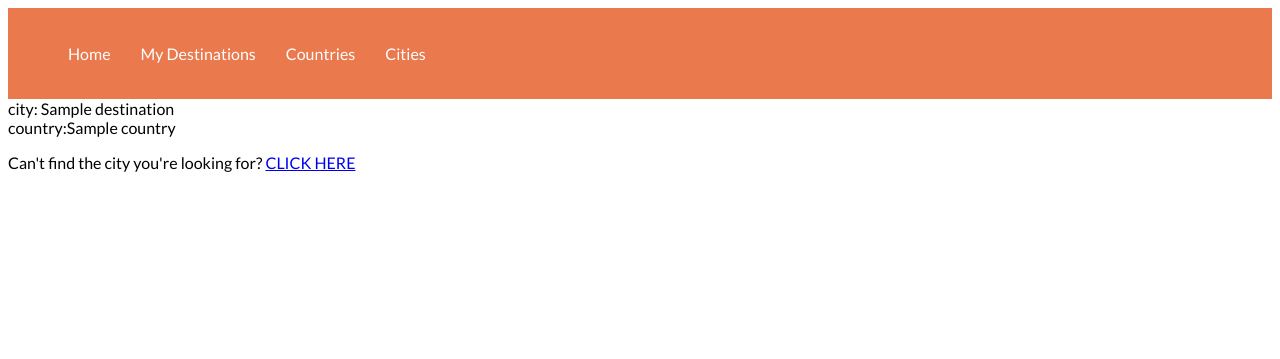
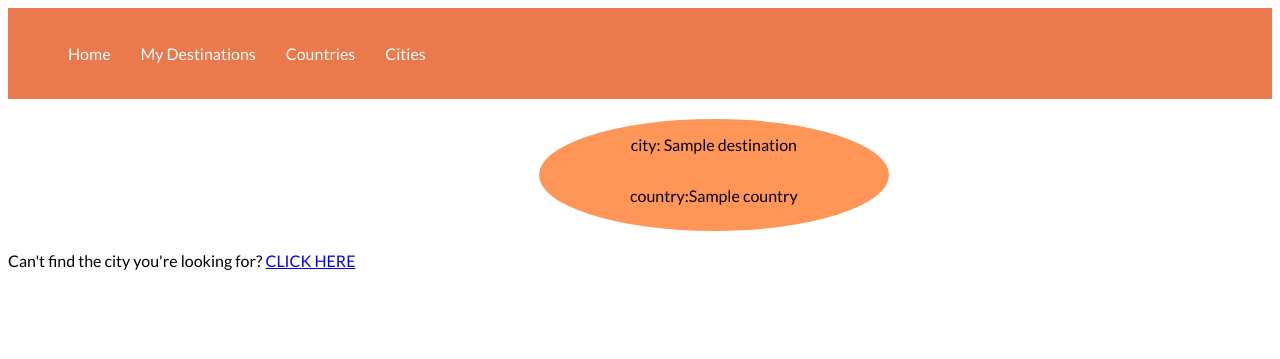
Before and after one commit to spencerT101/Bucket_List_Project_1, a Flask app: page /city in a window 1280 px wide. Shown: the top 359 px of the page. Run offline with Flask 2, Linux system fonts and the light colour scheme; a database or web service that is not in the repository returns one stand-in record (values such as "Sample title"); some libraries are stand-ins or nearby versions.

Commit message:
working on cities page

```diff
--- a/project_start_code/static/style.css
+++ b/project_start_code/static/style.css
@@ -355,8 +355,8 @@ background-color:  rgba(107, 233, 255, 0.7);
     font-family: 'lato', sans-serif ;
     padding:20px;
     padding-top: 40px;
-    border-bottom-left-radius: 50px;
-    border-bottom-right-radius: 50px;
+    border-top-left-radius: 50px;
+    border-top-right-radius: 50px;
 
 }
 .country_info {
@@ -447,3 +447,19 @@ text-align:center;
 .country_button{
     border:none;
 }
+
+/* CSS styling for city page */
+
+.city-page{
+   display:flex;
+   flex-direction: column;
+   padding-bottom:10px;
+   justify-content: space-around;
+   background-color:rgba(255, 123, 46, 0.8);
+   margin:20px;
+   max-width: 350px;
+   text-align: center;
+   border-radius: 50%;
+   margin-left:42%;
+
+}
--- a/project_start_code/templates/city/index.html
+++ b/project_start_code/templates/city/index.html
@@ -4,10 +4,9 @@
 
 {% for city in all_cities%}
 <div>
-    <div>
-       city: {{city.city_name}}
-       <br>
-       country:{{city.country.name}}
+    <div class = "city-page">
+       <p>city: {{city.city_name}}</p>
+       <p>country:{{city.country.name}}</p>
        </div>
 </div>
 {% endfor%}
```
